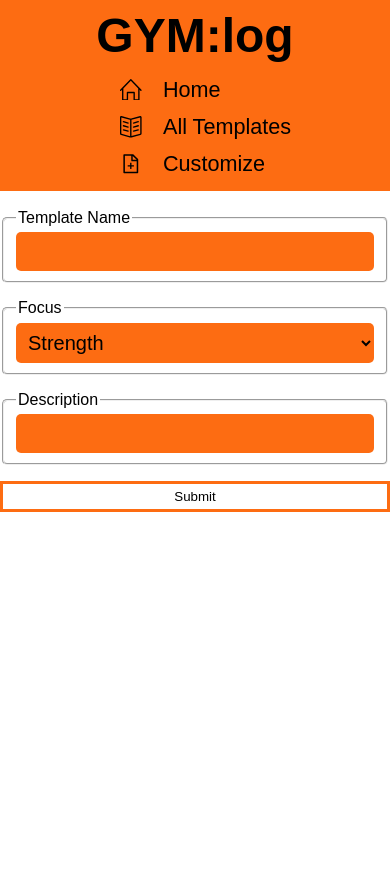
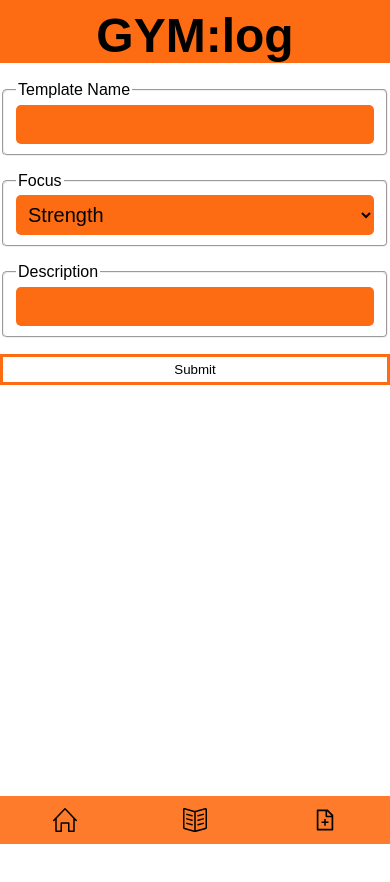
Before and after one commit to doctype-Melvin/repsetweight, a Next.js app: page /presets/new in a window 390 px wide. Shown: the top 882 px of the page. Before the commit the page ends 844 px from the top, so only its background shows below. Built offline with nearby package versions, Linux system fonts and the light colour scheme; no server answers.

Commit message:
add mobile navigation bar

```diff
--- a/app/global.css
+++ b/app/global.css
@@ -1,5 +1,6 @@
 :root {
   --header-height: 190px;
+  --navigation-height: 3rem;
   --grey: #e7e5e5;
   --lighter-shade: #eeeeee;
   --lighter-shade-opacity: #eeeeeecc;
@@ -25,7 +26,7 @@ html,
 body {
   min-height: 100vh;
   width: 100vw;
-  padding: 0;
+  padding: 0 0 var(--navigation-height) 0;
   margin: 0;
   font-family: sans-serif;
   background-color: var(--white);
--- a/app/presets/[id]/page.js
+++ b/app/presets/[id]/page.js
@@ -26,10 +26,10 @@ export default async function SingleTemplateView({ params }) {
 
   return (
     <section className={styles.modify__template__view}>
-      <Link className="back-link" href="/presets">
+      {/* <Link className="back-link" href="/presets">
         {" "}
         &lt; Back{" "}
-      </Link>
+      </Link> */}
       <TemplateHeader name={preset.name} focus={preset.focus} />
       <ClientButton
         textContent="Set Current"
--- a/components/Header/index.js
+++ b/components/Header/index.js
@@ -5,7 +5,7 @@ export default function Header() {
   return (
     <section className="header__container">
       <h1>GYM:log</h1>
-      <Navigation />
+      {/* <Navigation /> */}
     </section>
   );
 }
--- a/components/Layout/index.js
+++ b/components/Layout/index.js
@@ -1,4 +1,5 @@
 import Header from "../Header";
+import Navigation from "../Navigation";
 import "./styles.css";
 
 export default function MainLayout({ children }) {
@@ -6,6 +7,7 @@ export default function MainLayout({ children }) {
     <section className="layout__container">
       <Header />
       <main className="main__content">{children}</main>
+      <Navigation />
     </section>
   );
 }
--- a/components/Navigation/index.js
+++ b/components/Navigation/index.js
@@ -9,21 +9,18 @@ export default function Navigation() {
     <nav className="navigation__container">
       <ul className="navigation__links">
         <li key="home-link" className="navigation__item">
-          <Home />
           <Link className="navigation__link" href="/">
-            Home
+            <Home />
           </Link>
         </li>
         <li key="all-templates-link" className="navigation__item">
-          <Book />
           <Link className="navigation__link" href="/presets">
-            All Templates
+            <Book />
           </Link>
         </li>
         <li key="create-template-link" className="navigation__item">
-          <Write />
           <Link className="navigation__link" href="/presets/new">
-            Customize
+            <Write />
           </Link>
         </li>
       </ul>
--- a/components/Navigation/styles.css
+++ b/components/Navigation/styles.css
@@ -1,29 +1,32 @@
+.navigation__container,
+.navigation__links,
+.navigation__link {
+  display: flex;
+}
+
 .navigation__container {
-  background-color: transparent;
-  display: flex;
-  justify-content: center;
-  align-items: center;
-  padding: 0.5rem;
+  background-color: var(--orange-light);
+  height: var(--navigation-height);
+  position: fixed;
+  bottom: 0;
+  width: 100vw;
 }
 
 .navigation__links {
-  font-size: 1.35rem;
+  font-size: 1.5rem;
   padding: 0;
   margin: 0;
   list-style-type: none;
+  align-items: center;
+  justify-content: space-around;
+  width: 100%;
 }
 
 .navigation__item {
   text-align: center;
-  padding: 0.35rem 0;
-  display: grid;
-  grid-template-columns: 0.5fr 1fr;
-  justify-items: center;
-  align-items: center;
 }
 
 .navigation__link {
   text-decoration: none;
   color: var(--black);
-  justify-self: start;
 }
```
